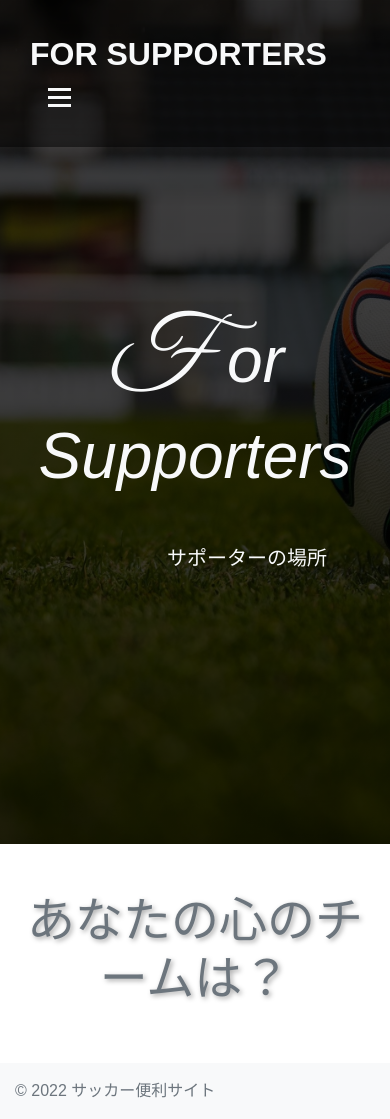
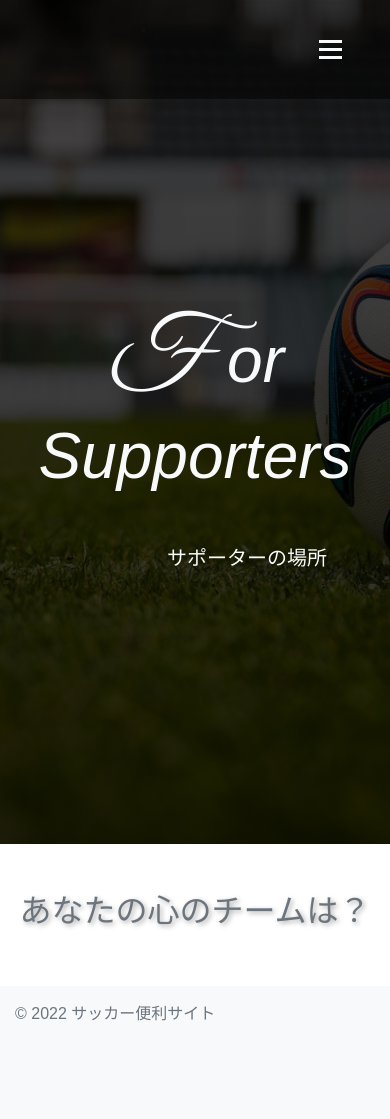
Before and after one commit to maru0914/SoccerProject, a Django app: template templates/main/home.html in a window 390 px wide. After the commit the page ends 1021 px from the top, so only its background shows below. Run offline with Django 3.2, Linux system fonts and the light colour scheme; the template is opened without the code that fills it, so the values that code supplies are empty; parts of the project's set-up code (start-up, migrations or seed data) failed here and were passed over; some libraries are stand-ins or nearby versions.

Commit message:
[fix] #51 Fix base.html's design at mobile

```diff
--- a/static/css/style.css
+++ b/static/css/style.css
@@ -61,6 +61,12 @@ body {
   background: linear-gradient(rgba(0, 0, 0, .6), rgba(0, 0, 0, .7));
 }
 
+@media (max-width: 575px) {
+  .navbar-title {
+    display: none;
+  }
+}
+
 /* end of navbar */
 
 /* message */
@@ -103,12 +109,24 @@ body {
 }
 
 /* common-title */
+@media (min-width: 768px) {
   .common-title {
     display: inline-block;
     font-size: 3rem;
     font-weight: 500;
     text-shadow: 2px 2px 5px #aaa;
     transition: all .5s;
+  }
+}
+
+@media (max-width: 767px) {
+  .common-title {
+    display: inline-block;
+    font-size: 2rem;
+    font-weight: 500;
+    text-shadow: 2px 2px 5px #aaa;
+    transition: all .5s;
+  }
 }
 
 
--- a/templates/base.html
+++ b/templates/base.html
@@ -19,14 +19,16 @@
 <body>
   <!-- navbar -->
   <nav class="navbar navbar-expand-lg fixed-top nav-menu">
-    <a href="{% url 'main:home' %}" class="navbar-brand text-light text-uppercase"><span class="h2 font-weight-bold">For Supporters</span></a>
-    <button class="navbar-toggler nav-button" type="button" data-toggle="collapse" data-target="#myNavbar">
+    <a href="{% url 'main:home' %}" class="navbar-title navbar-brand text-light text-uppercase"><span class="h2 font-weight-bold">For Supporters</span></a>
+    <button class="navbar-toggler nav-button ml-auto" type="button" data-toggle="collapse" data-target="#myNavbar">
       <div class="bg-light line1"></div>
       <div class="bg-light line2"></div>
       <div class="bg-light line3"></div>
     </button>
     <div class="collapse navbar-collapse justify-content-end text-uppercase font-weight-bold" id="myNavbar">
       <ul class="navbar-nav">
+        <li class="nav-item">
+          <a href="{% url 'main:home' %}" class="nav-link m-2 text-light">ホーム</a>
         <li class="nav-item dropdown">
           <a href="#" class="nav-link m-2 menu-item dropdown-toggle" data-toggle="dropdown">各国順位表</a>
           <div class="dropdown-menu">
```
Lines whose indentation alone changed are shown as unchanged.
